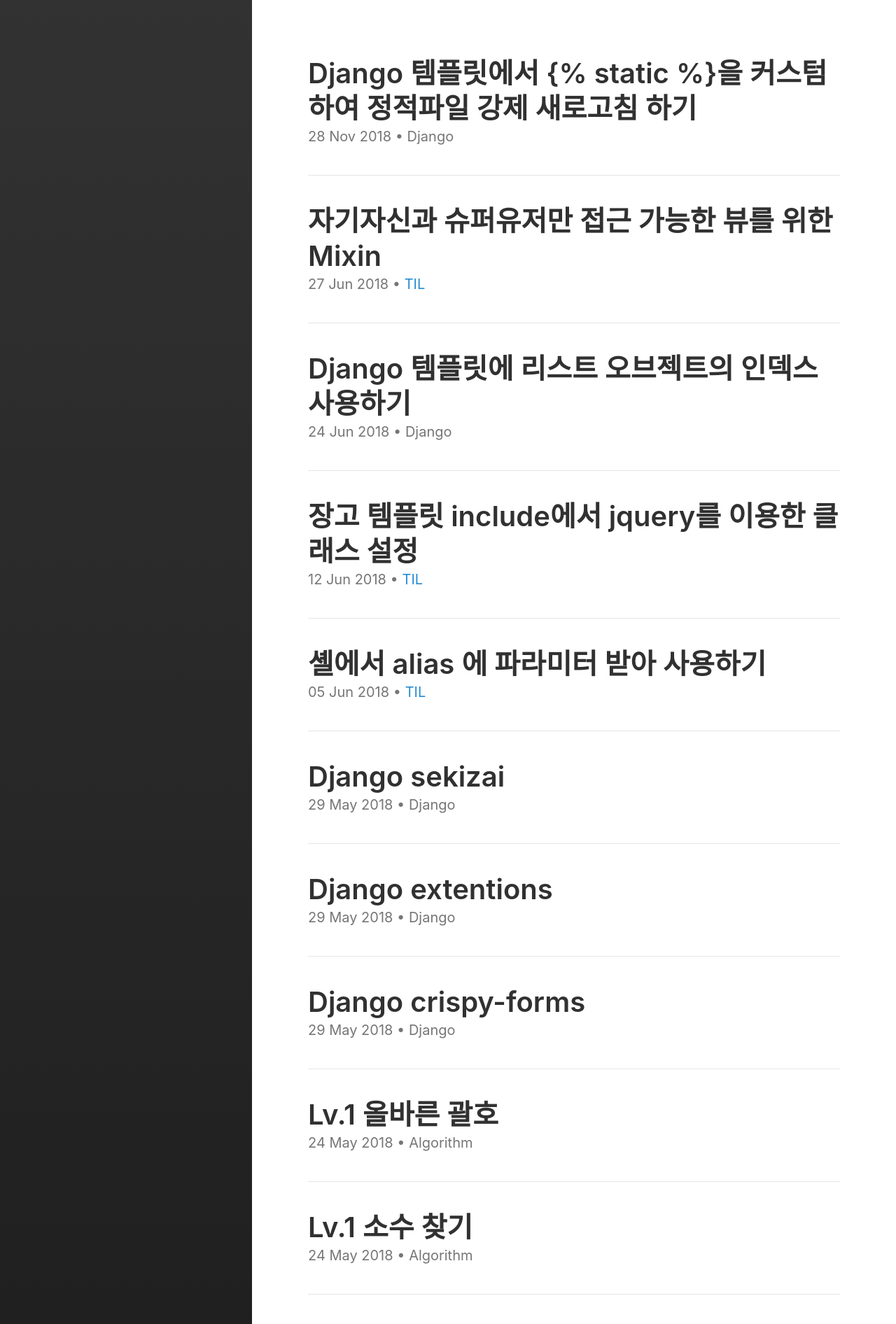
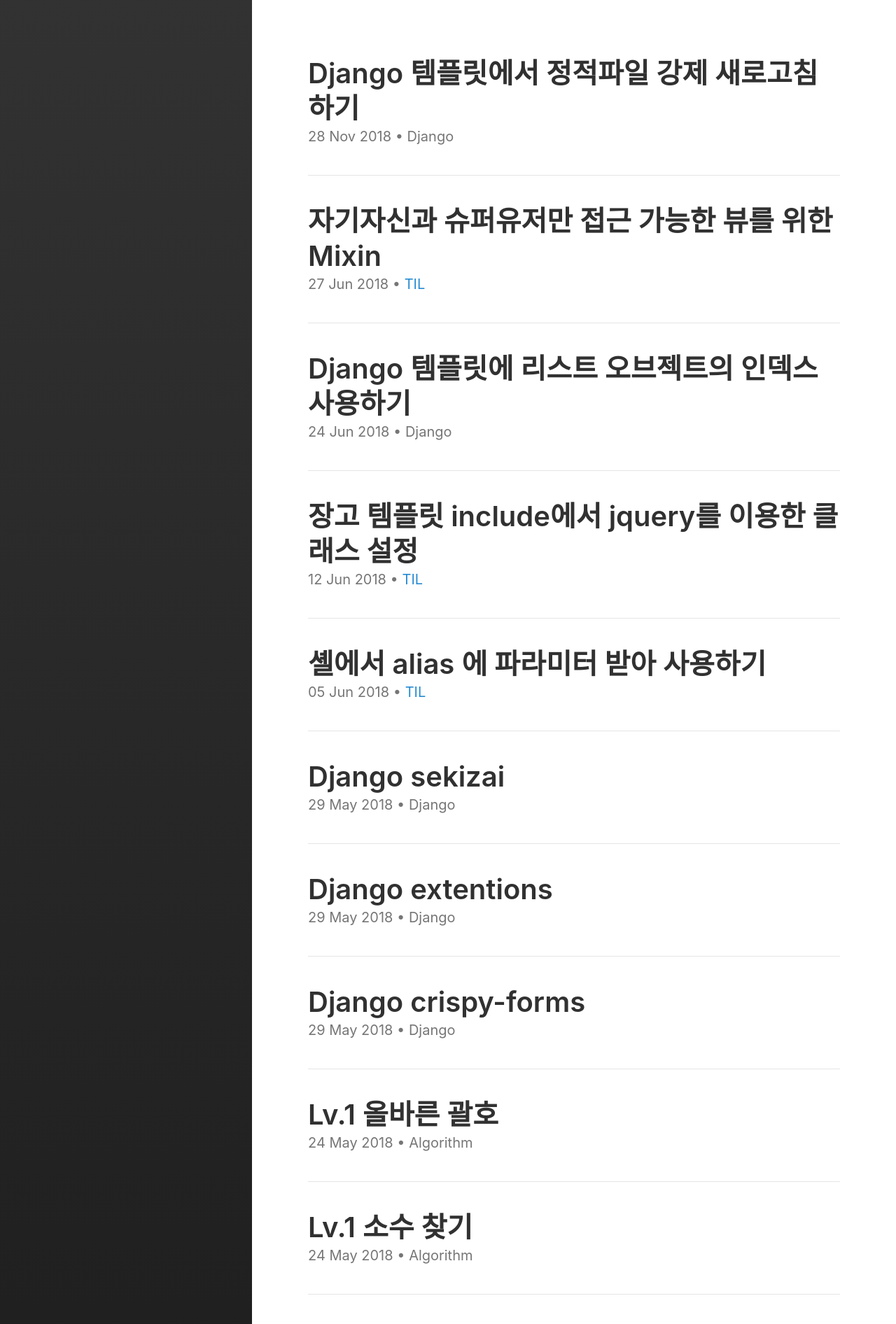
Before and after one commit to himanmenGit/himanmenGit.github.io, a Jekyll site: the page built from index.html, in a window 1280 px wide. Shown: the top 1892 px of the page at 70% size. Built offline with Jekyll 4.4.1, drawn with Linux system fonts in a browser that asks for light colours; the list of posts is cut into pages by our own code.

Commit message:
2018-11-28-Django-custom-static-tags.md static 파일 강제 새로고침 (2)

````diff
--- a/_config.yml
+++ b/_config.yml
@@ -38,3 +38,5 @@
 
 disqus:
   shortname: himanmenblog
+
+excerpt_separator: ""
--- a/_posts/django/2018-11-28-Django-custom-static-tags.md
+++ b/_posts/django/2018-11-28-Django-custom-static-tags.md
@@ -1,6 +1,6 @@
 ---
 layout: post
-title: "Django 템플릿에서 {% static %}을 커스텀 하여 정적파일 강제 새로고침 하기"
+title: "Django 템플릿에서 정적파일 강제 새로고침 하기"
 categories:
   - Django
 tags:
@@ -9,6 +9,7 @@
   - Tip
 ---
 
+{% raw %}
 # 작성 이유
 본 포스팅은 작성자가 프로젝트를 진행하다 `css/js`파일이 수정후 배포하였을때 자동 새로고침이 되지 않아 만들어 본 기능이다.
 
@@ -33,7 +34,6 @@
 
 해당 포스팅에서는 `{% static %}`을 바꾸지 않고 위의 코드처럼 경로를 넣더라고 뒤에 쿼리스트링을 붙이는 방법을 제시한다.
 
-{% raw  %}
 ```python
 # project/app_name/templatetags/static.py
 from django import template
@@ -58,13 +58,11 @@
 
 ```
 이렇게 하면 `{% load static %}`과 `{% static 'path' %}`로 만들어 놓은 템플릿 코드를 수정 하지 않고 바로 적용이 가능하다.
-{% endraw  %}
 
-## `django-sass-processor`를 설치하여 `{% sass_src 'path' %}`를 사용할 경우
+***`django-sass-processor`를 설치하여 `{% sass_src 'path' %}`를 사용할 경우***
 
 위와 동일하게 추가적인 템플릿 코드 수정없이 진행하기위해 사용하였다.
 
- {% raw  %}
 ```python
 # project/app_name/templatetags/sass_tags.py
 from django import template
@@ -86,6 +84,6 @@
 @register.tag(name='sass_src')
 def render_sass_src(parser, token):
     return CustomSassSrcNode.handle_token(parser, token)
+```
 
-```
-{% endraw  %}
+{% endraw %}
````
